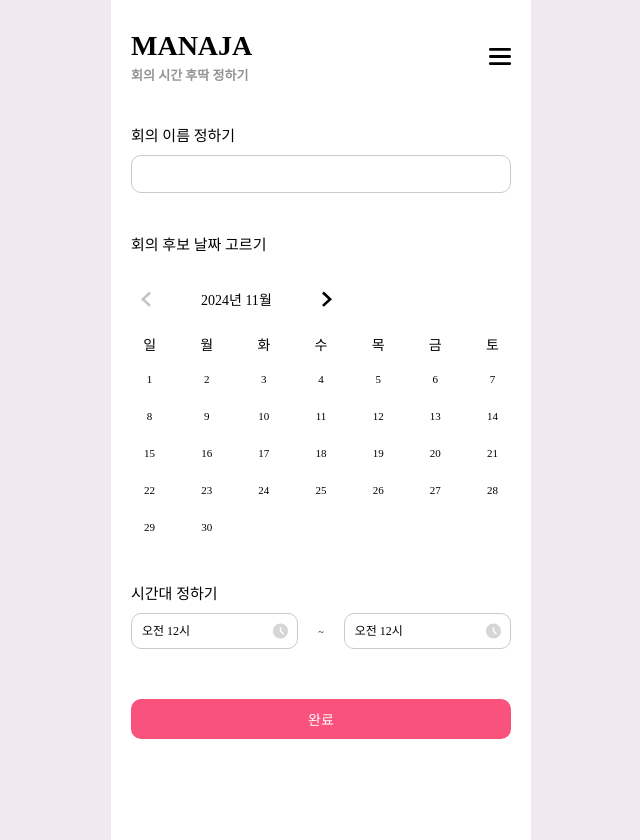
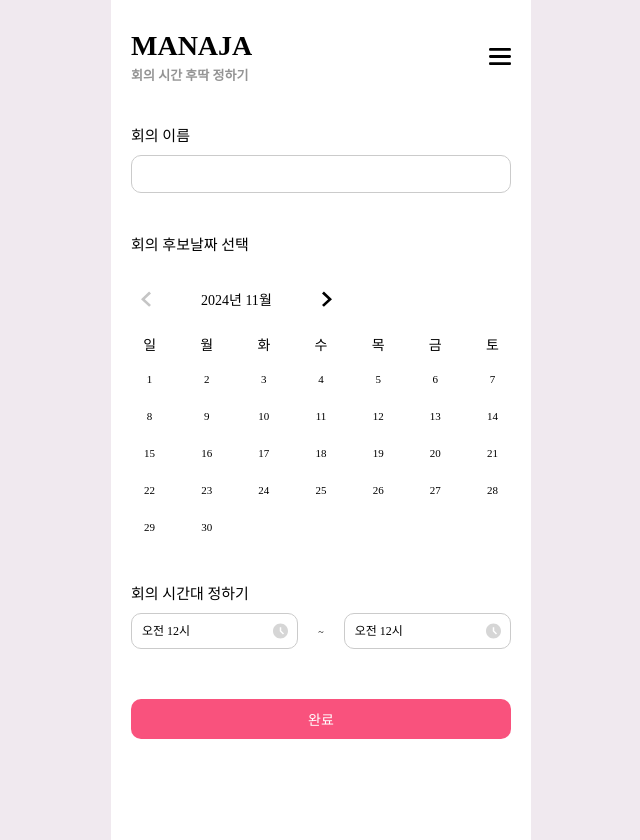
Before and after one commit to kimtaejin3/manaja, a React (Create React App) app: page / in a window 1280 px wide. Shown: the whole page, without its empty margins (319-959 px from the left). Built offline with nearby package versions, Linux system fonts and the light colour scheme.

Commit message:
feat: Field 컴포넌트 구현 및 적용

```diff
--- a/src/components/fields/Field.module.scss
+++ b/src/components/fields/Field.module.scss
@@ -0,0 +1,10 @@
+@import "../../styles/variables.scss";
+@import "../../styles/mixin.scss";
+
+.container {
+  margin-top: $field-gap;
+
+  label {
+    @include mainText;
+  }
+}
--- a/src/components/fields/MeetingDaysField.jsx
+++ b/src/components/fields/MeetingDaysField.jsx
@@ -1,13 +1,13 @@
 import Calendar from "../shared/Calendar";
+import Field from "./Field";
 import styles from "./MeetingDaysField.module.scss";
 
 export default function MeetingDaysField({ sx }) {
   return (
-    <div style={sx} className={styles.container}>
-      <label>회의 후보 날짜 고르기</label>
+    <Field className={styles.container} title="회의 후보날짜 선택">
       <div className={styles.calendarField}>
         <Calendar />
       </div>
-    </div>
+    </Field>
   );
 }
--- a/src/components/fields/MeetingNameField.jsx
+++ b/src/components/fields/MeetingNameField.jsx
@@ -1,10 +1,10 @@
+import Field from "./Field";
 import styles from "./MeetingNameField.module.scss";
 
-export default function MeetingNameField({ sx }) {
+export default function MeetingNameField() {
   return (
-    <div style={sx} className={styles.container}>
-      <label>회의 이름 정하기</label>
+    <Field title="회의 이름" className={styles.container}>
       <input type="text" />
-    </div>
+    </Field>
   );
 }
--- a/src/components/fields/MeetingTimeField.jsx
+++ b/src/components/fields/MeetingTimeField.jsx
@@ -1,10 +1,10 @@
 import styles from "./MeetingTimeField.module.scss";
 import clockIcon from "../../assets/clock.svg";
+import Field from "./Field";
 
 export default function MeetingTimeField() {
   return (
-    <div className={styles.container}>
-      <label>시간대 정하기</label>
+    <Field className={styles.container} title="회의 시간대 정하기">
       <div className={styles.timeSelection}>
         <div>
           <Select />
@@ -20,7 +20,7 @@ export default function MeetingTimeField() {
           </span>
         </div>
       </div>
-    </div>
+    </Field>
   );
 }
 
```
